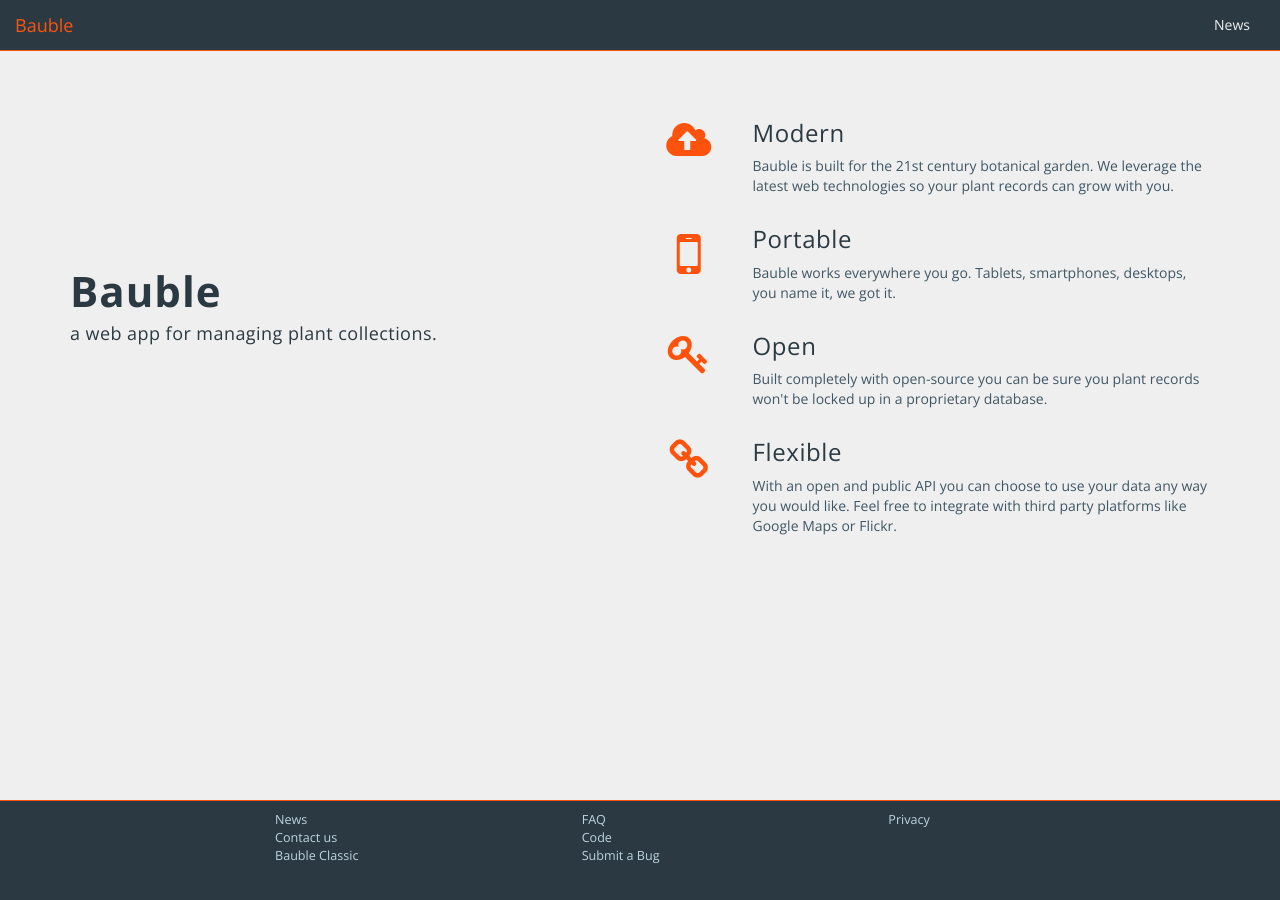
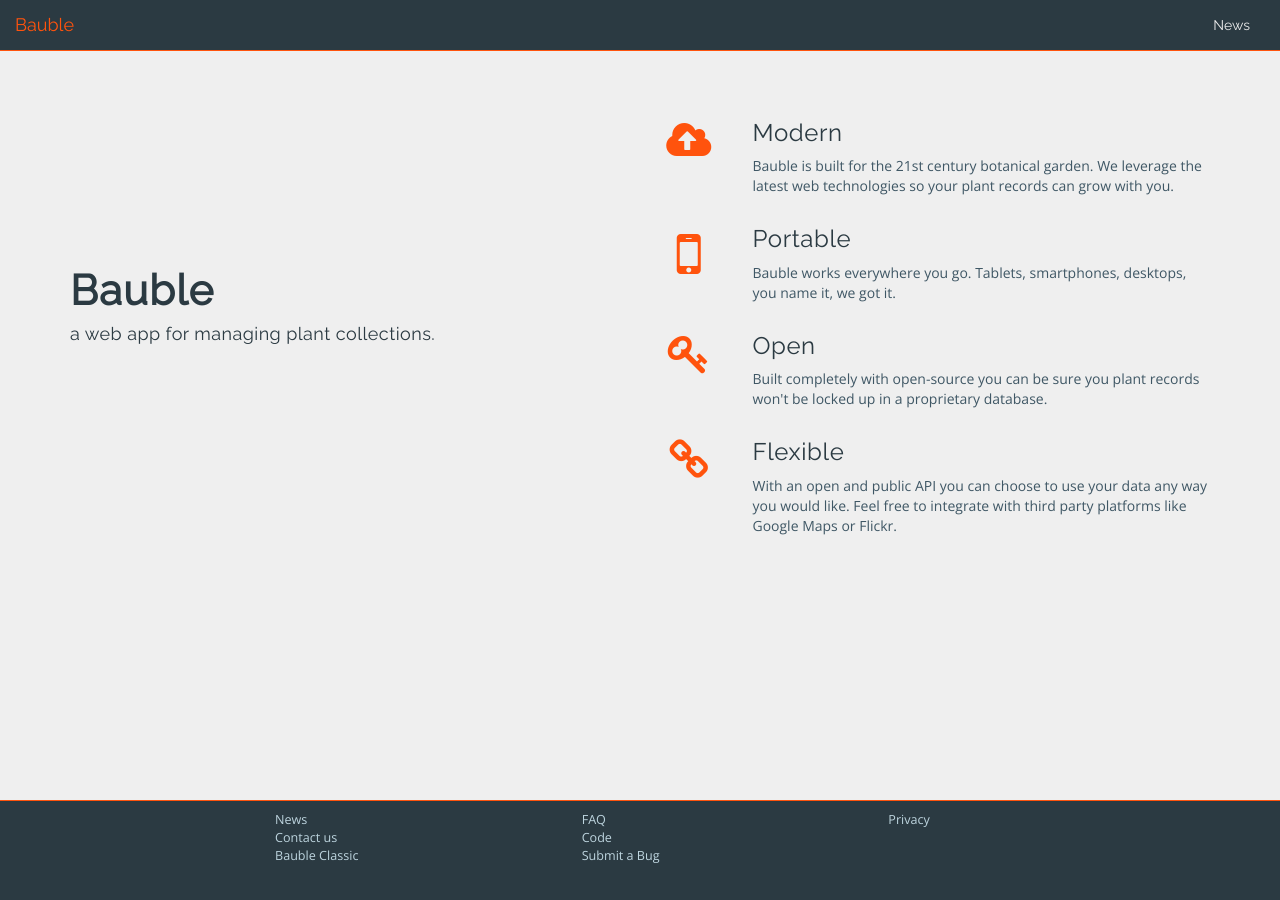
Before and after one commit to Ghini/ghini.github.io, a Jekyll site: the page built from index.html, in a window 1280 px wide. Built offline with Jekyll 4.4.1, drawn with Linux system fonts in a browser that asks for light colours; nearby versions of some CDN libraries; Markdown is read by kramdown in place of the engine named in the settings.

Commit message:
back to raleway

```diff
--- a/_layouts/main.html
+++ b/_layouts/main.html
@@ -16,13 +16,13 @@
 
     <!-- Place favicon.ico and apple-touch-icon.png in the root directory -->
 
-
-    <link href='http://fonts.googleapis.com/css?family=Open+Sans:400italic,400,700' rel='stylesheet' type='text/css'>
+    <link href='http://fonts.googleapis.com/css?family=Raleway:400|Open+Sans:400italic,400,700' rel='stylesheet' type='text/css'>
 
     <link href="//netdna.bootstrapcdn.com/font-awesome/4.0.3/css/font-awesome.css"
           rel="stylesheet">
-    <link rel="stylesheet" href="//netdna.bootstrapcdn.com/bootstrap/3.1.1/css/bootstrap.min.css">
-    <link rel="stylesheet" href="/css/main.css">
+    <link href="//netdna.bootstrapcdn.com/bootstrap/3.1.1/css/bootstrap.min.css"
+          rel="stylesheet">
+    <link href="/css/main.css" rel="stylesheet" >
 
     <script>
      (function(i,s,o,g,r,a,m){i['GoogleAnalyticsObject']=r;i[r]=i[r]||function(){
--- a/css/main.css
+++ b/css/main.css
@@ -71,7 +71,7 @@
 }
 
 h1, h2, h3, h4, h5, legend {
-    font-family: 'Open Sans', sans-serif;
+    font-family: 'Raleway', sans-serif;
     font-weight: 400;
     letter-spacing: 0.025em;
     color: #2B3A42;
@@ -124,6 +124,8 @@
     background-color: #2B3A42;
     color: #efefef;
     border-bottom: solid 1px #FF530D;
+    font-family: 'Raleway', sans-serif;
+    font-weight: 400;
 }
 
 /* .navbar a,  */
```
